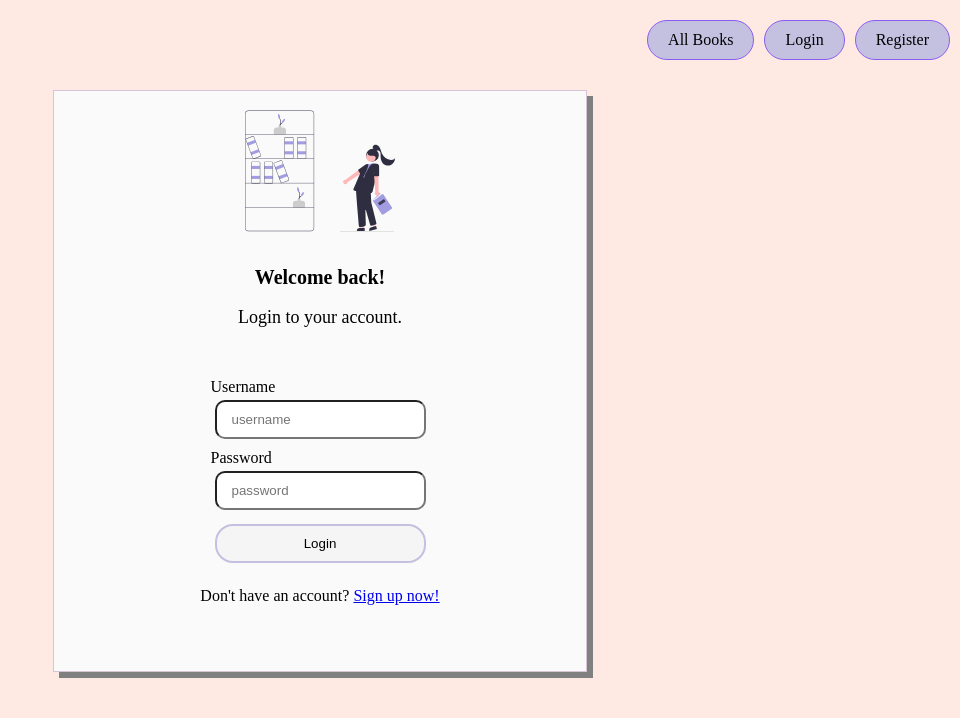
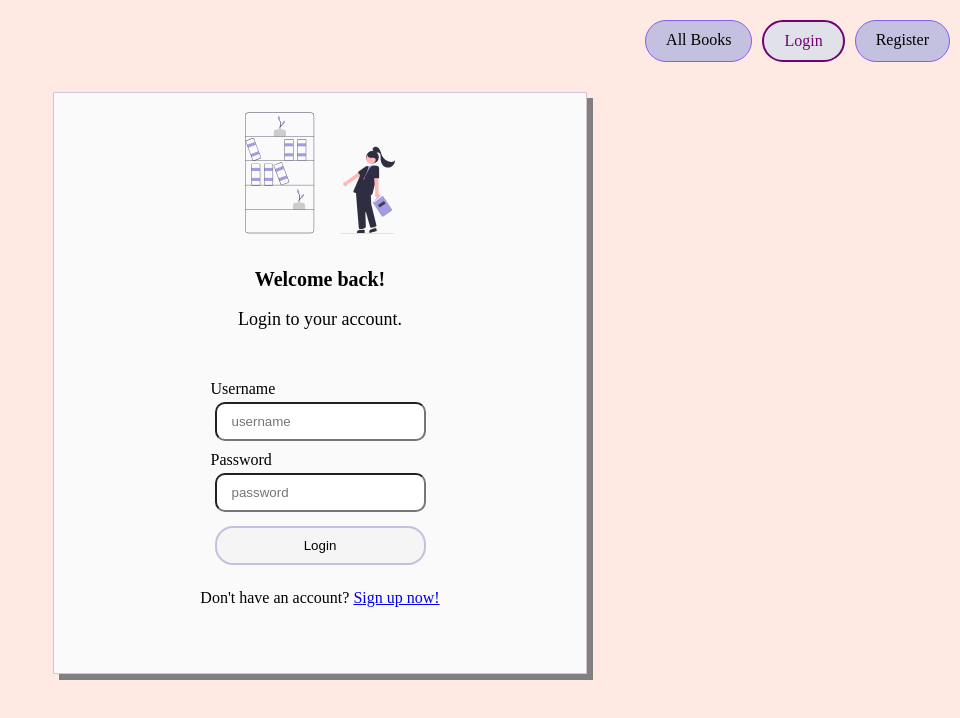
Before and after one commit to yushisalvador/MyBooks-frontend, a Vue app: page /login in a window 1280 px wide. Shown: the top 718 px of the page, without its empty margins (320-1280 px from the left). Built offline with nearby package versions, Linux system fonts and the light colour scheme; no server answers.

Commit message:
chore: add active class for navbar

```diff
--- a/src/components/NavBar.vue
+++ b/src/components/NavBar.vue
@@ -47,9 +47,9 @@ export default {
   },
   methods: {
     logout() {
+      this.$store.dispatch("user", null);
       sessionStorage.removeItem("token");
       sessionStorage.removeItem("user");
-      this.$store.dispatch("user", null);
       this.$router.push("/login");
     },
   },
@@ -130,4 +130,10 @@ nav {
   display: flex;
   gap: 30px;
 }
+
+.active {
+  background: rgb(225, 225, 234);
+  color: rgb(112, 3, 112);
+  border: 2px solid rgb(112, 3, 112);
+}
 </style>
--- a/src/main.js
+++ b/src/main.js
@@ -29,6 +29,7 @@ const routes = [
 const router = createRouter({
   history: createWebHistory(),
   routes,
+  linkActiveClass: "active",
 });
 
 router.beforeEach((to, from, next) => {
--- a/src/views/Login.vue
+++ b/src/views/Login.vue
@@ -59,9 +59,9 @@ export default {
           username: this.username,
           pass: this.password,
         });
+        this.$store.dispatch("user", response.data);
         sessionStorage.setItem("user", response.data.username);
         sessionStorage.setItem("token", response.data.accessToken);
-        this.$store.dispatch("user", response.data);
         await this.$router.push("/");
       } catch (error) {
         const status = error.response.status;
```
